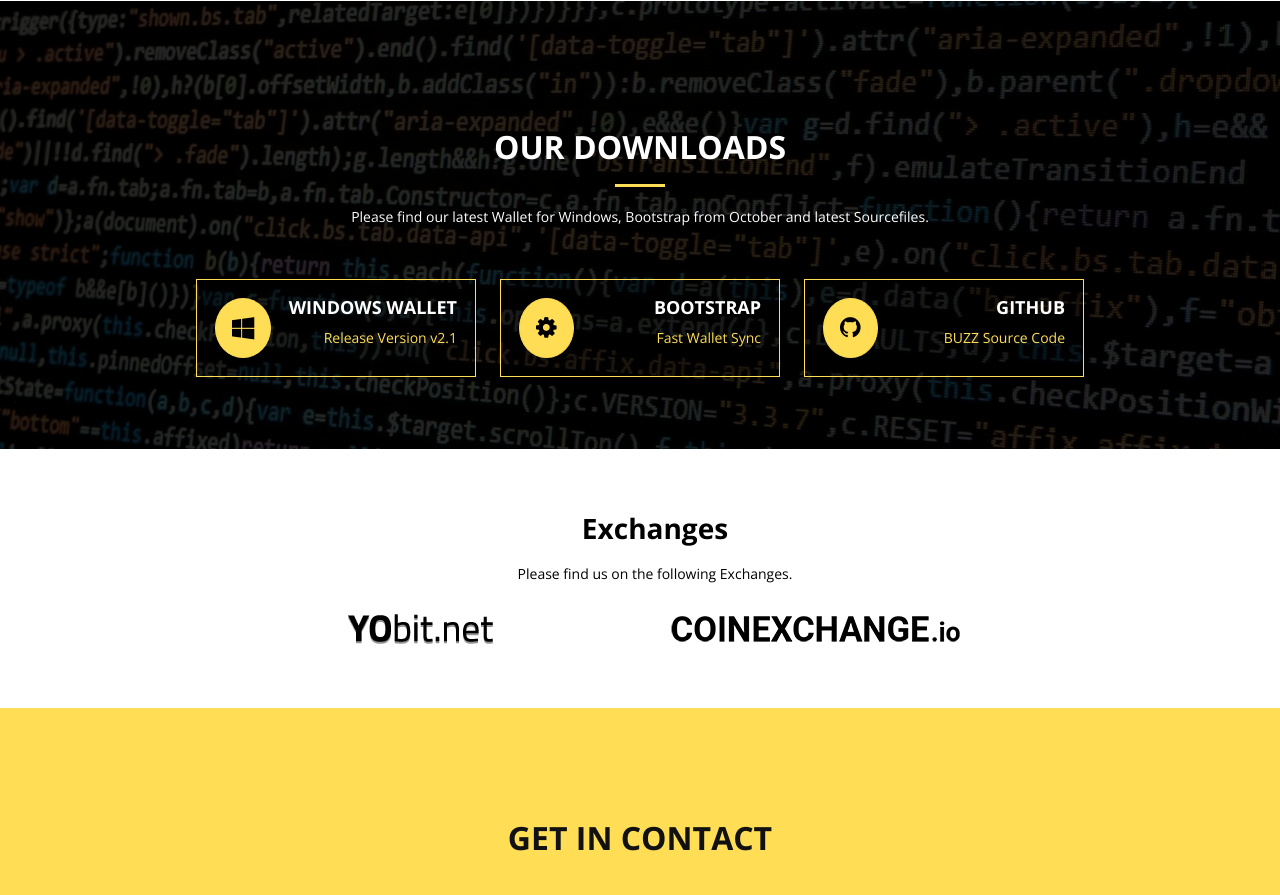
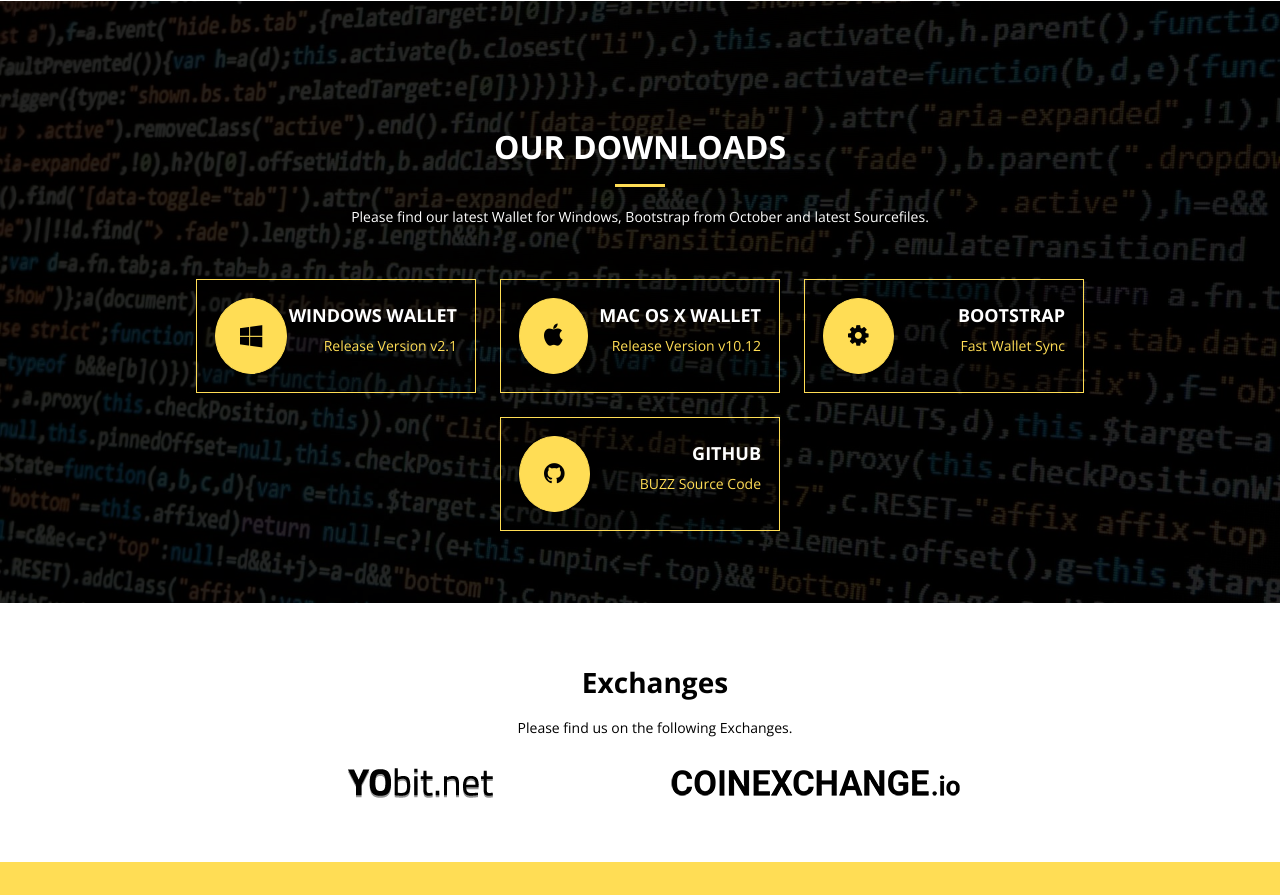
Before and after one commit to buzzcoin-project/site, a website: page index.html in a window 1280 px wide. Shown: the part 1684-2579 px from the top of the page. Drawn offline with nearby package versions, Linux system fonts and the light colour scheme.

Commit message:
add mac wallet download link

```diff
--- a/index.html
+++ b/index.html
@@ -191,6 +191,17 @@
               Windows Wallet
             </h4>
             <p class="service-description">Release Version v2.1</p>
+          </div>
+        </a>
+        <a target="_blank" href="https://mega.nz/#!YQElAYrQ!9CbQwoPHuIgyJoBvImGaejB-9qs8_EQaNnXXwiOfJtQ" class="service-item">
+          <div class="service-icon">
+            <i class="fa fa-apple"></i>
+          </div>
+          <div class="service-item__body">
+            <h4 class="service-title">
+              Mac OS X Wallet
+            </h4>
+            <p class="service-description">Release Version v10.12</p>
           </div>
         </a>
         <a target="_blank" href="https://mega.nz/#!UERTiBzI!CrjHdSvi0XbJ4K4O_qly4n5dYauiFJATtm9GaHIqLqc" class="service-item">
--- a/scss/sections/downloads.scss
+++ b/scss/sections/downloads.scss
@@ -44,7 +44,7 @@
 
       .service-icon {
         background: #ffdd55;
-        padding: 16px;
+        padding: 24px;
         border-radius: 50%;
         transition: 0.5s;
         border: 1px solid #ffdd55;
```
Also changed, not shown: css/style.css.
